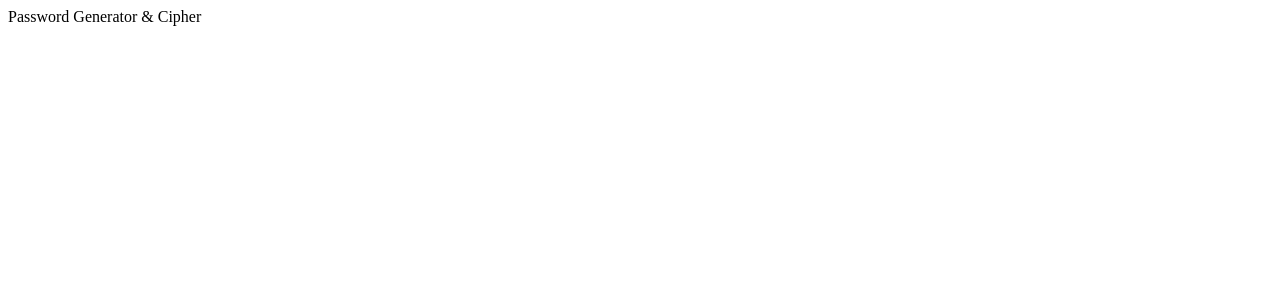
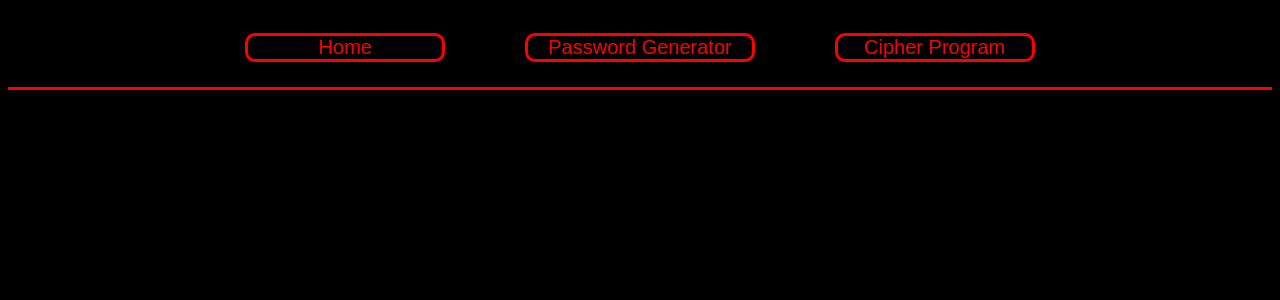
Before and after one commit to SergioGomes-Dev/Password-Generator-And-Cipher, a React (Create React App) app: page / in a window 1280 px wide. Shown: the top 300 px of the page. Built offline with nearby package versions, Linux system fonts and the light colour scheme.

Commit message:
Header Component

```diff
--- a/src/App.js
+++ b/src/App.js
@@ -1,5 +1,11 @@
+import Header from "./components/Header";
+
 function App() {
-  return <div>Password Generator & Cipher</div>;
+  return (
+    <>
+      <Header />
+    </>
+  );
 }
 
 export default App;
--- /dev/null
+++ b/src/components/Header.js
@@ -0,0 +1,13 @@
+import React from "react";
+
+const Header = () => {
+  return (
+    <header>
+      <button>Home</button>
+      <button>Password Generator</button>
+      <button>Cipher Program</button>
+    </header>
+  );
+};
+
+export default Header;
--- a/src/index.css
+++ b/src/index.css
@@ -0,0 +1,31 @@
+body {
+  background-color: black;
+  color: #ff0000;
+  font-family: "Poppins", sans-serif;
+}
+
+header {
+  border-bottom: 3px solid #ff0000;
+  text-align: center;
+  display: flex;
+  justify-content: center;
+}
+
+header button {
+  background-color: black;
+  color: inherit;
+  border-radius: 10px;
+  border: 3px solid #ff0000;
+  font-family: "Poppins", sans-serif;
+  font-size: 20px;
+  margin: 25px 40px;
+  padding: 0px 20px;
+  min-width: 200px;
+}
+
+button:hover {
+  background-color: #cc0000;
+  color: white;
+  border: 3px solid #cc0000;
+  cursor: pointer;
+}
```
